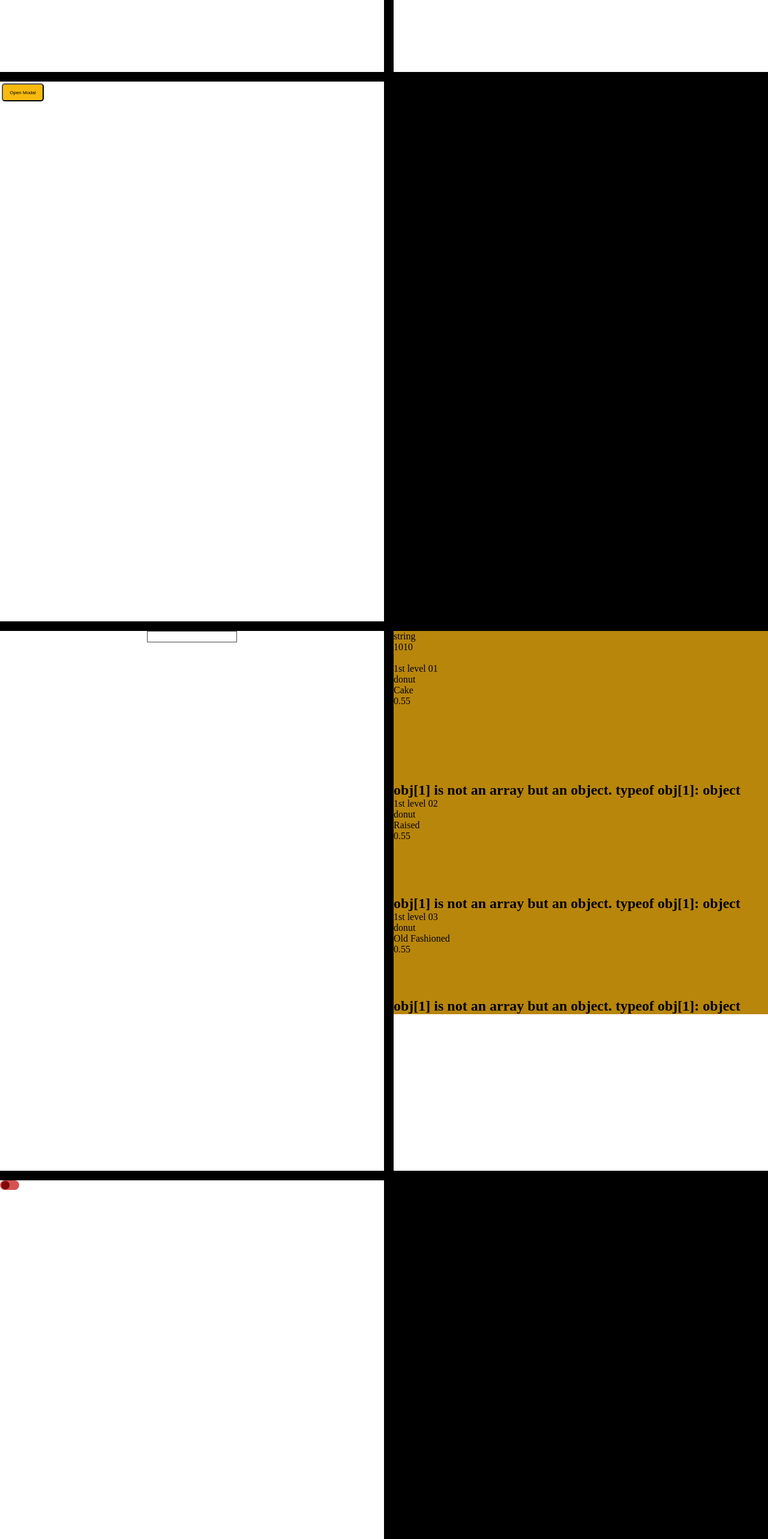
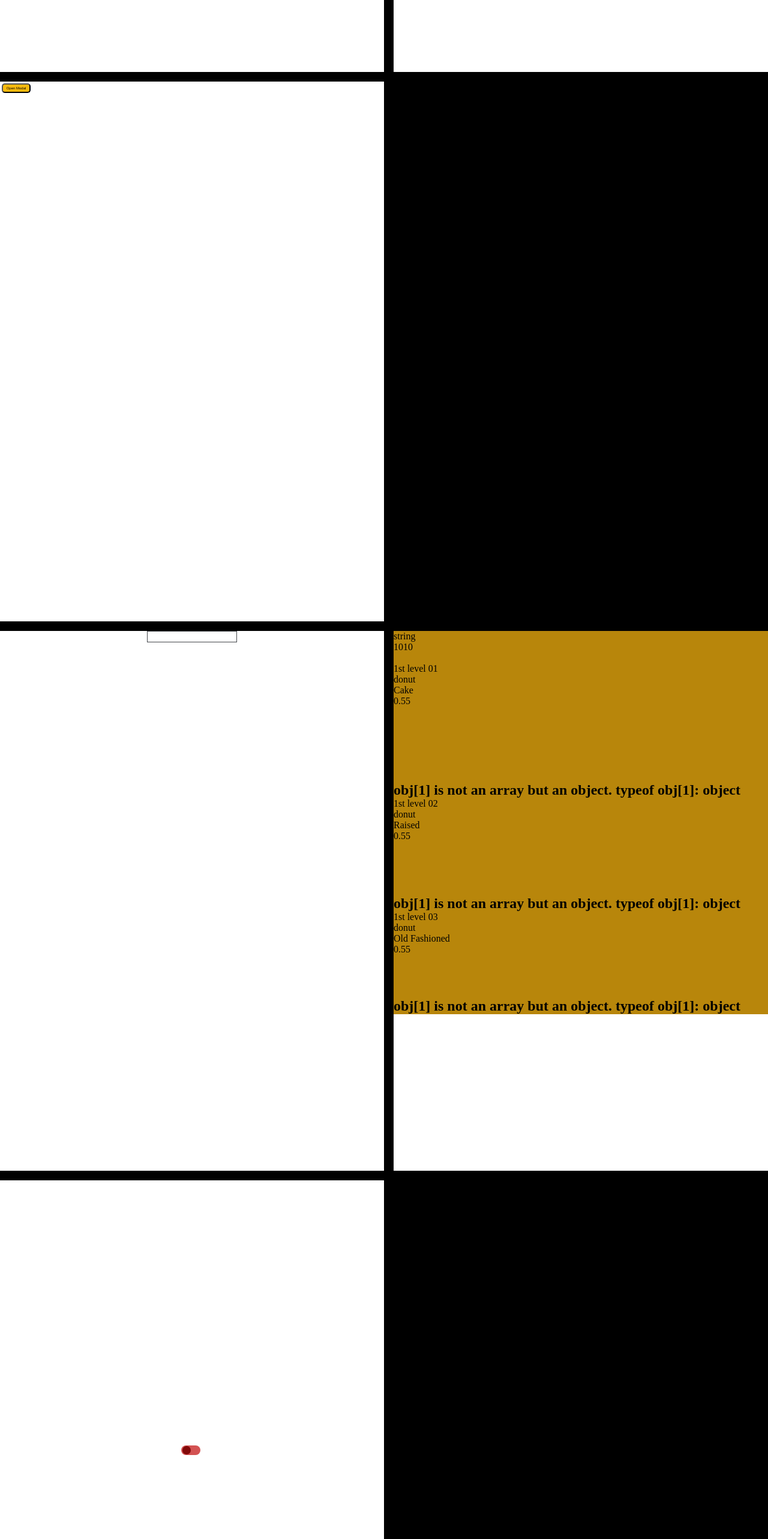
Before and after one commit to MeetYourCreator/reactjs-common-components, a React (Create React App) app: page / in a window 1280 px wide. Shown: the part 780-3346 px from the top of the page at 60% size. Built offline with nearby package versions, Linux system fonts and the light colour scheme.

Commit message:
add scroll-snap-align selector to App

```diff
--- a/src/App.css
+++ b/src/App.css
@@ -6,8 +6,10 @@
   text-decoration: none;
 }
 
-html {
+html,
+body {
   font-size: 100%;
+  scroll-snap-type: y mandatory;
 }
 
 a {
@@ -32,6 +34,7 @@ input {
 .screenContainer {
   width: 50vw;
   background-color: white;
+  scroll-snap-align: start;
 }
 
 .panels {
@@ -67,3 +70,8 @@ input {
   grid-column-start: 3;
   grid-column-end: five;
 }
+
+.toggle {
+  display: grid;
+  justify-items: center;
+}
--- a/src/App.tsx
+++ b/src/App.tsx
@@ -28,7 +28,7 @@ export const App = () => {
         <div className="screenContainer list">
           <List />
         </div>
-        <div className="screenContainer">
+        <div className="screenContainer toggle">
           <Toggle />
         </div>
       </section>
--- a/src/components/Button/styles.css
+++ b/src/components/Button/styles.css
@@ -1,9 +1,9 @@
 .button {
-  width: 70px;
-  height: 30px;
+  width: 3rem;
+  height: 1rem;
   margin: 3px;
   border-radius: 5px;
-  font-size: 50%;
+  font-size: 30%;
   font-weight: 300;
   background-color: #f8ba0e;
 }
--- a/src/components/Button/types.ts
+++ b/src/components/Button/types.ts
@@ -3,4 +3,5 @@ import { ComponentProps } from '../types';
 export interface ButtonProps extends ComponentProps {
   onClick?: () => void;
   name?: string;
+  styles?: any;
 }
--- a/src/components/Calendar/styles.css
+++ b/src/components/Calendar/styles.css
@@ -7,7 +7,6 @@
 .buttonContainer {
   display: flex;
   justify-content: space-evenly;
-  width: 150px;
 }
 
 .calendarHeader {
@@ -31,8 +30,8 @@
 
 .calendarDay {
   padding: 5px 0 0 5px;
+  border: 1px solid black;
   font-size: 0.5rem;
-  border: 1px solid black;
   background-color: white;
 }
 
--- a/src/components/DatePicker/styles.css
+++ b/src/components/DatePicker/styles.css
@@ -1,3 +1,3 @@
 .dropdownContainer {
-  width: 500px;
+  width: 15em;
 }
--- a/src/components/Toggle/Toggle.tsx
+++ b/src/components/Toggle/Toggle.tsx
@@ -2,10 +2,14 @@ import { useBoolean } from '../../hooks/useBoolean';
 import './styles.css';
 
 export const Toggle = () => {
+  // const { toggle } = useBoolean();
   return (
     <>
       <input type="checkbox" id="check" className="toggle" />
-      <label htmlFor="check" />
+      <label
+        htmlFor="check"
+        // onClick={toggle}
+      />
     </>
   );
 };
```
